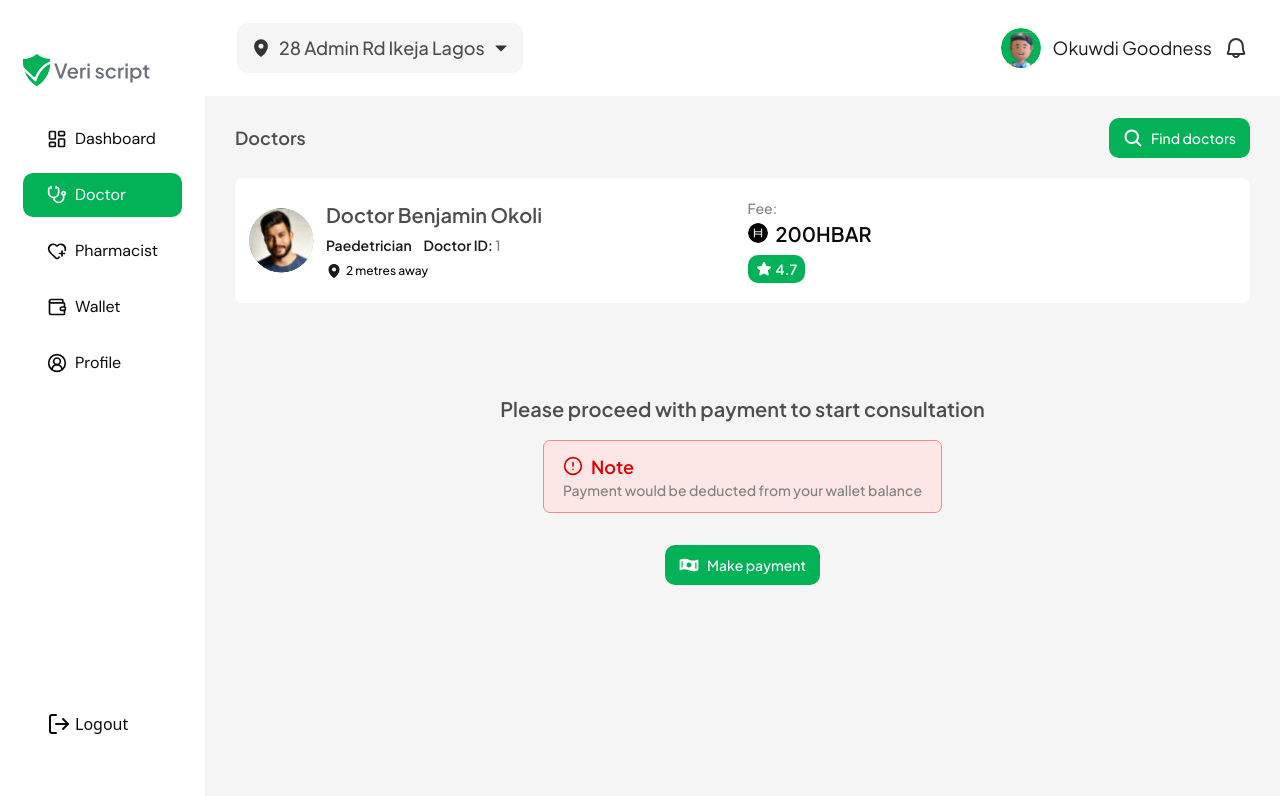
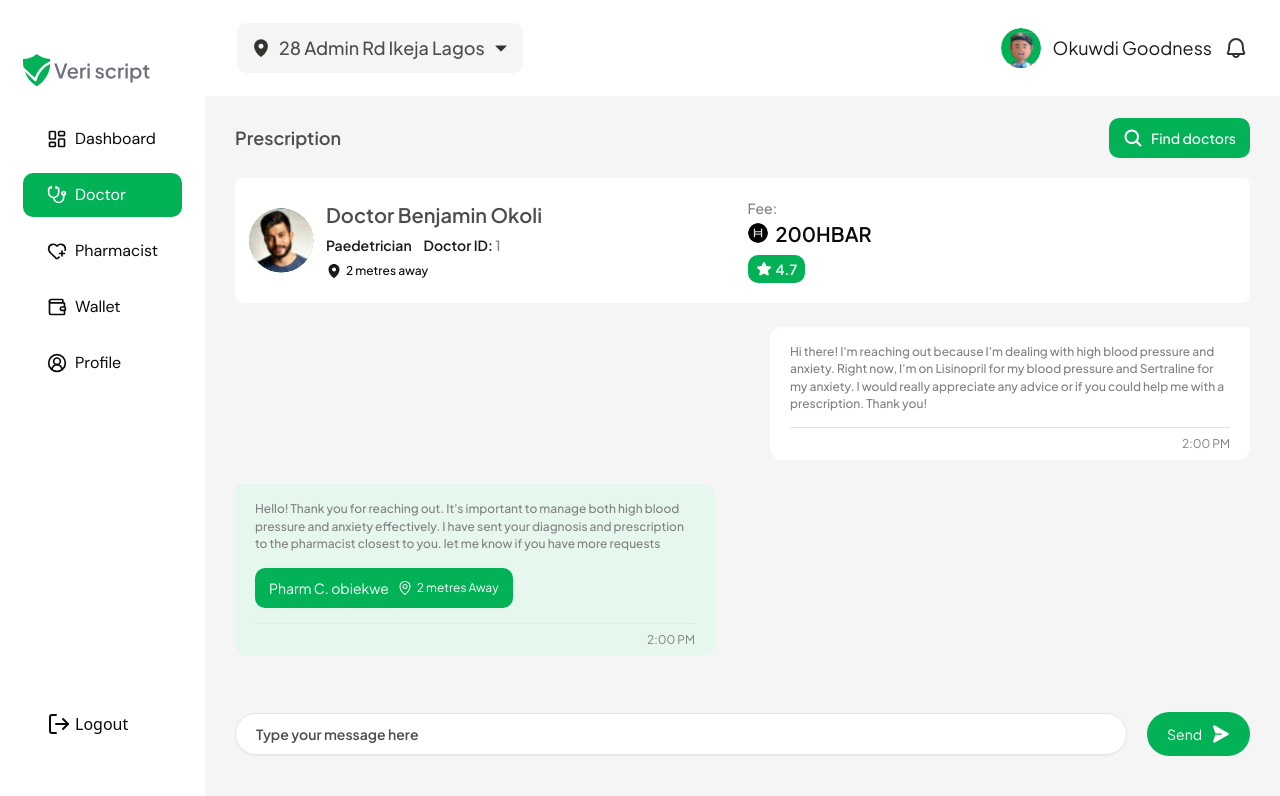
Before and after one commit to Marvyeddy/veriscript, a Next.js app: page /dashboard/doctor/1 in a window 1280 px wide. Shown: the top 796 px of the page. Built offline with nearby package versions, Linux system fonts and the light colour scheme.

Commit message:
added new feature

```diff
--- a/app/dashboard/doctor/[id]/page.tsx
+++ b/app/dashboard/doctor/[id]/page.tsx
@@ -12,7 +12,7 @@ import Cash from "@/public/assets/cash.svg";
 
 const ConsultPage = async ({ params }: { params: { id: string } }) => {
   const { id } = params;
-  const paid = false;
+  const paid = true;
   return (
     <section className="relative h-full">
       {/* Scrollable container */}
@@ -31,7 +31,7 @@ const ConsultPage = async ({ params }: { params: { id: string } }) => {
 
           <MedicalCard id={id} />
 
-          {paid && (
+          {paid ? (
             <div className="mt-4 sm:mt-6">
               <div>
                 <article className="bg-white rounded-[12px] rounded-tr-none pt-4 px-4 sm:pt-[16px] sm:px-[20px] max-w-full sm:max-w-[480px] pb-2 ml-auto">
@@ -76,8 +76,7 @@ const ConsultPage = async ({ params }: { params: { id: string } }) => {
                 </article>
               </div>
             </div>
-          )}
-
+          ) : (
             <div className="mt-[91px] w-fit mx-auto">
               <h2 className="font-semibold text-[20px] max-md:text-[16px] text-[#4D4D4D] text-center">
                 Please proceed with payment to start consultation
@@ -101,6 +100,7 @@ const ConsultPage = async ({ params }: { params: { id: string } }) => {
                 <p className="text-sm font-medium">Make payment</p>
               </Button>
             </div>
+          )}
         </div>
 
         {paid && (
```
Lines whose indentation alone changed are shown as unchanged.
